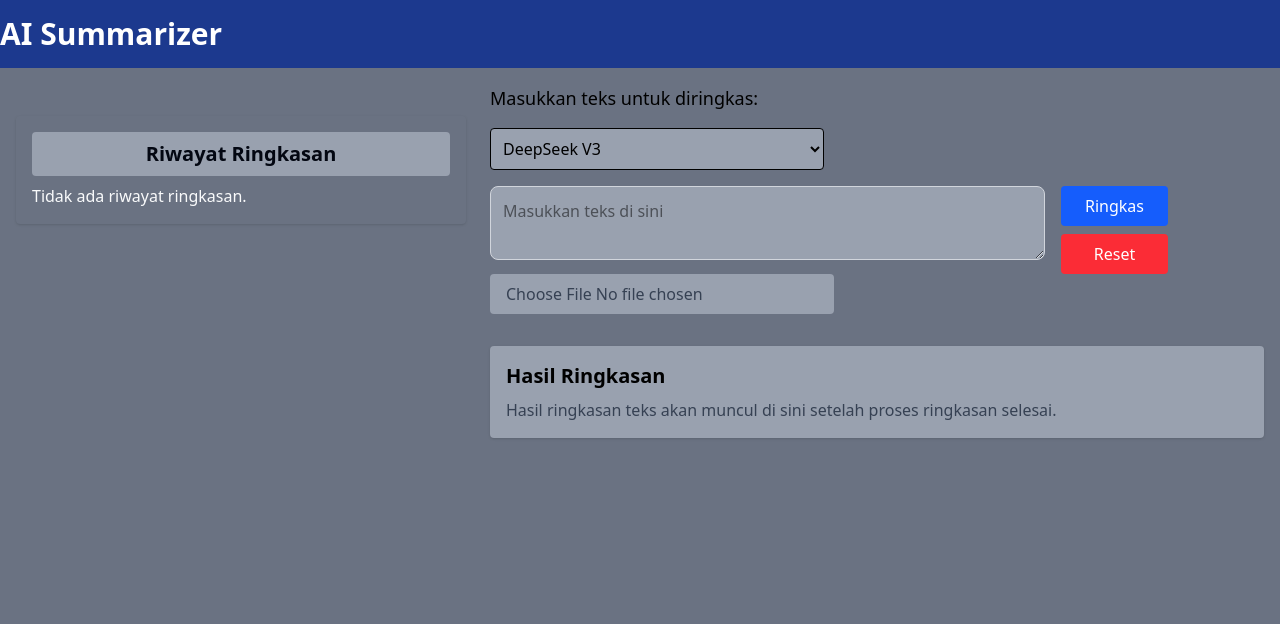
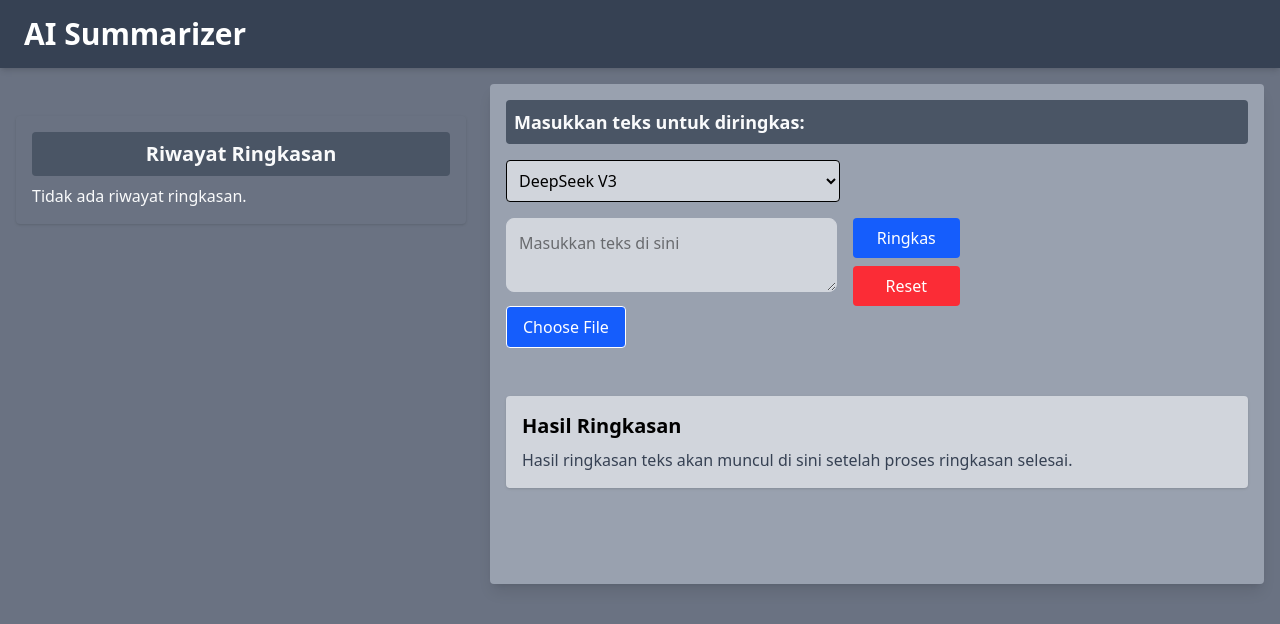
Before and after one commit to SachezZ/AI-Summerizer, a React (Vite) app: page / in a window 1280 px wide. Shown: the top 624 px of the page. Built offline with nearby package versions, Linux system fonts and the light colour scheme.

Commit message:
semua perubahan yang ada

```diff
--- a/src/components/Header.jsx
+++ b/src/components/Header.jsx
@@ -1,6 +1,6 @@
 const Header = ({ title }) => {
   return (
-    <header className="bg-blue-900 text-white py-4">
+    <header className="bg-gray-700 text-white py-4 text-left px-6 shadow-md">
       <h1 className="text-3xl font-bold">{title}</h1>
     </header>
   );
--- a/src/components/History.jsx
+++ b/src/components/History.jsx
@@ -14,7 +14,7 @@ const History = ({ history, handleDelete }) => {
   return (
     <div vlasName="bg-gray-400 p-4 rounded shadow-lg w-full max-w-md">
       <section className="mt-8 bg-blue-150 p-4 rounded shadow">
-        <h2 className="text-xl font-semibold mb-2 bg-gray-400 text-gray-950 p-2 rounded text-center">
+        <h2 className="text-xl font-semibold mb-2 bg-gray-600 text-gray-50 p-2 rounded text-center">
           Riwayat Ringkasan
         </h2>
         {history.length === 0 ? (
@@ -24,7 +24,7 @@ const History = ({ history, handleDelete }) => {
             {history.map((item, index) => (
               <li
                 key={index}
-                className="flex flex-col gap-2 p-2 border-b border-b-gray-800"
+                className="flex flex-col gap-2 p-2 border-b border-b-gray-800 bg-gray-400"
               >
                 <div>
                   <h1 className="text-black font-semibold">
@@ -35,13 +35,13 @@ const History = ({ history, handleDelete }) => {
                 <div className="flex gap-2 flex-wrap mt-2">
                   <button
                     onClick={() => handleDelete(index)}
-                    className="px-2 py-1 bg-red-400 text-white rounded hover:bg-red-500 transition"
+                    className="px-2 py-1 bg-red-500 text-white rounded hover:bg-red-600 transition cursor-pointer"
                   >
                     Delete
                   </button>
                   <button
                     onClick={() => handleDownload(index)}
-                    className="px-2 py-1 bg-blue-400 text-white rounded hover:bg-blue-500 transition"
+                    className="px-2 py-1 bg-blue-600 text-white rounded hover:bg-blue-700 transition cursor-pointer"
                   >
                     Download
                   </button>
--- a/src/components/Summarizer.jsx
+++ b/src/components/Summarizer.jsx
@@ -65,12 +65,14 @@ const Summarizer = ({
   };
 
   return (
-    <>
-      <p className="mb-4 text-lg">Masukkan teks untuk diringkas:</p>
+    <div className="bg-gray-400 p-4 rounded shadow-lg w-full min-h-[500px]">
+      <p className="mb-4 text-lg bg-gray-600 rounded text-gray-50 p-2 font-semibold">
+        Masukkan teks untuk diringkas:
+      </p>
       <select
         value={model}
         onChange={(e) => setModel(e.target.value)}
-        className="mb-4 p-2 border rounded bg-gray-400"
+        className="mb-4 p-2 border rounded bg-gray-300"
       >
         <option value="deepseek/deepseek-chat-v3-0324:free">DeepSeek V3</option>
         <option value="meta-llama/llama-3.3-70b-instruct:free">
@@ -89,17 +91,24 @@ const Summarizer = ({
               e.target.style.height = "auto";
               e.target.style.height = e.target.scrollHeight + "px";
             }}
-            className="w-full p-3 bg-gray-400 border border-gray-300 rounded-lg focus:outline-none focus:ring-2 focus:ring-blue-500 break-all size-x-1"
+            className="w-full p-3 bg-gray-300 border border-gray-300 rounded-lg focus:outline-none focus:ring-2 focus:ring-blue-500 break-all size-x-1"
             rows=""
             placeholder="Masukkan teks di sini"
             style={{ overflow: "hidden" }}
           ></textarea>
           <input
+            id="file-upload"
             type="file"
             accept="image/*,application/pdf"
             onChange={handleImageUpload}
-            className="px-4 py-2 mt-2 bg-gray-400 text-gray-700 rounded hover:bg-gray-300 transition"
+            className="hidden"
           />
+          <label
+            htmlFor="file-upload"
+            className="inline-block px-4 py-2 mt-2 bg-blue-600 text-white rounded cursor-pointer hover:bg-blue-700 transition border mb-4"
+          >
+            Choose File
+          </label>
           {fileLoading && (
             <div className="text-blue-500 mt-2">Sedang memproses file...</div>
           )}
@@ -107,20 +116,20 @@ const Summarizer = ({
         <div className="flex flex-col gap-2">
           <button
             onClick={handleSummarize}
-            className="px-6 py-2 bg-blue-600 text-white rounded hover:bg-blue-700 transition"
+            className="px-6 py-2 bg-blue-600 text-white rounded hover:bg-blue-700 transition cursor-pointer"
             disabled={fileLoading}
           >
             {fileLoading ? "Tunggu file selesai..." : "Ringkas"}
           </button>
           <button
             onClick={handleReset}
-            className="px-6 py-2 bg-red-500 text-white rounded hover:bg-red-600 transition"
+            className="px-6 py-2 bg-red-500 text-white rounded hover:bg-red-600 transition cursor-pointer"
           >
             Reset
           </button>
         </div>
       </div>
-      <section className="mt-8 bg-gray-400 p-4 rounded shadow">
+      <section className="mt-8 bg-gray-300 p-4 rounded shadow">
         <h2 className="text-xl font-semibold mb-2">Hasil Ringkasan</h2>
         <div className="text-gray-700">
           {summary ? (
@@ -135,7 +144,7 @@ const Summarizer = ({
           )}
         </div>
       </section>
-    </>
+    </div>
   );
 };
 
```
